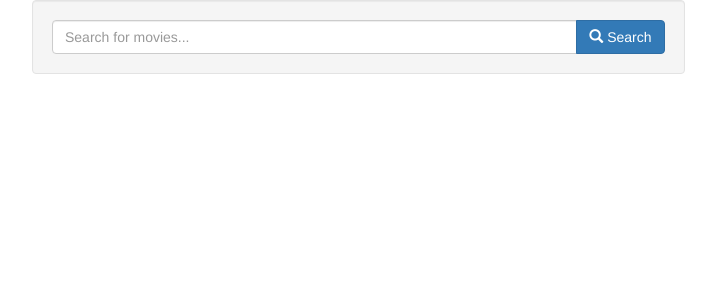
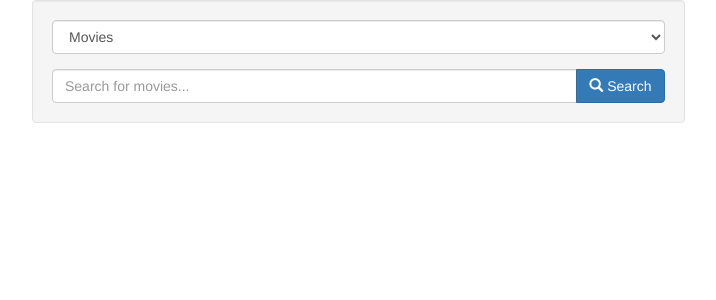
Before and after one commit to finclair/React-Movie-Searcher, a React app: page / in a window 1280 px wide. Shown: the top 300 px of the page, without its empty margins (38-754 px from the left). Built offline with nearby package versions, Linux system fonts and the light colour scheme.

Commit message:
Add a new feature to SearchBar component Client is able to pick either Movies or Series as search type to make more advanced search.

```diff
--- a/src/components/search_bar.js
+++ b/src/components/search_bar.js
@@ -1,20 +1,30 @@
 import React, { Component } from 'react';
 
 const url = 'http://www.omdbapi.com/?s=';
+const typePart = '&type=';
+
 
 class SearchBar extends Component {
     constructor(props) {
         super(props);
-        this.state = {input: ''};
+        this.state = {input: '', searchType: 'movie'};
 
         this.onInputChange = this.onInputChange.bind(this);
         this.onFormSubmit = this.onFormSubmit.bind(this);
+        this.onSearchTypeChange = this.onSearchTypeChange.bind(this)
+
     }
 
     render() {
         return (
             <div className="well">
                 <form className="search" onSubmit={this.onFormSubmit} >
+                    <div className="form-group">
+                        <select className="search-type form-control" onChange={this.onSearchTypeChange}>
+                            <option value="movie">Movies</option>
+                            <option value="series">Series</option>
+                        </select>
+                    </div>
                     <div className="input-group">
                         <input
                             className="form-control" value={this.state.input}
@@ -38,7 +48,11 @@ class SearchBar extends Component {
 
     onFormSubmit(event) {
         event.preventDefault();
-        this.props.onSearching(`${url}${this.state.input}`);
+        this.props.onSearching(`${url}${this.state.input}${typePart}${this.state.searchType}`);
+    }
+
+    onSearchTypeChange(event) {
+        this.setState({searchType: event.target.value});
     }
 }
 export default SearchBar;
```
